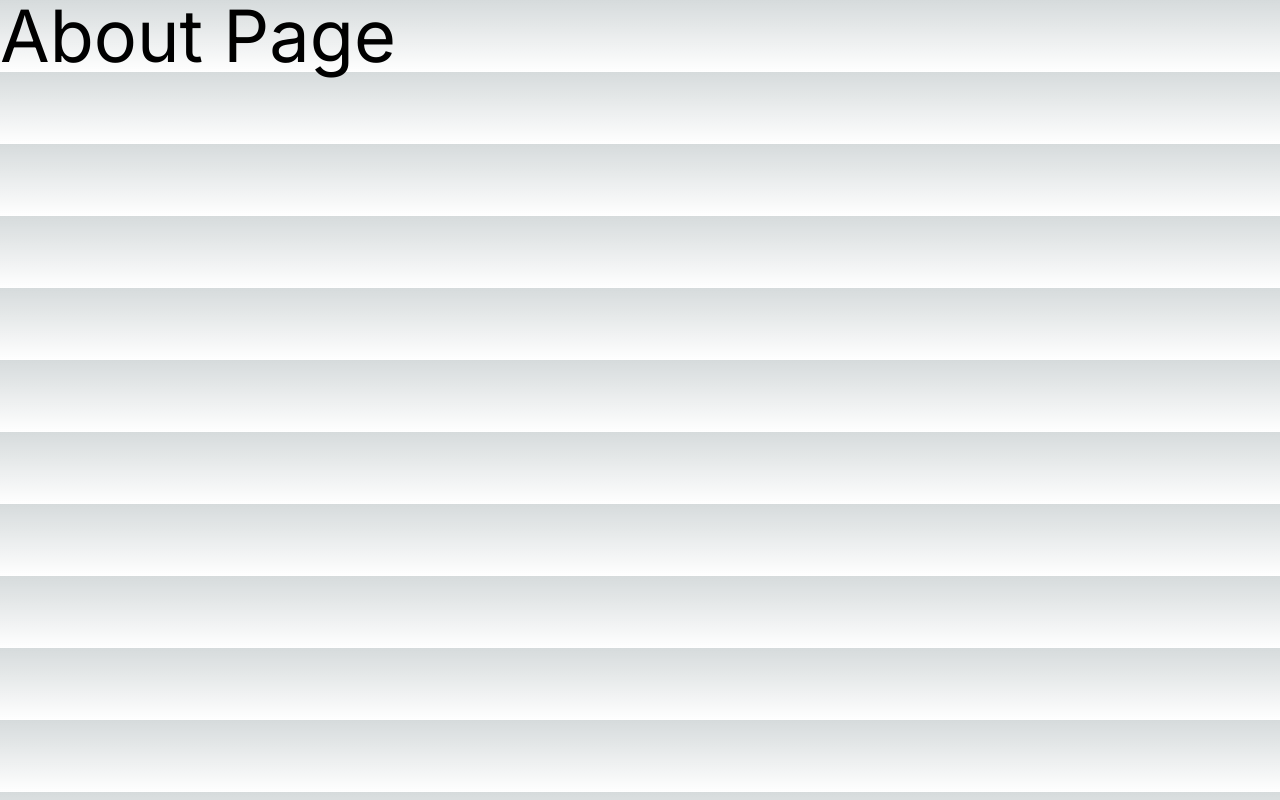
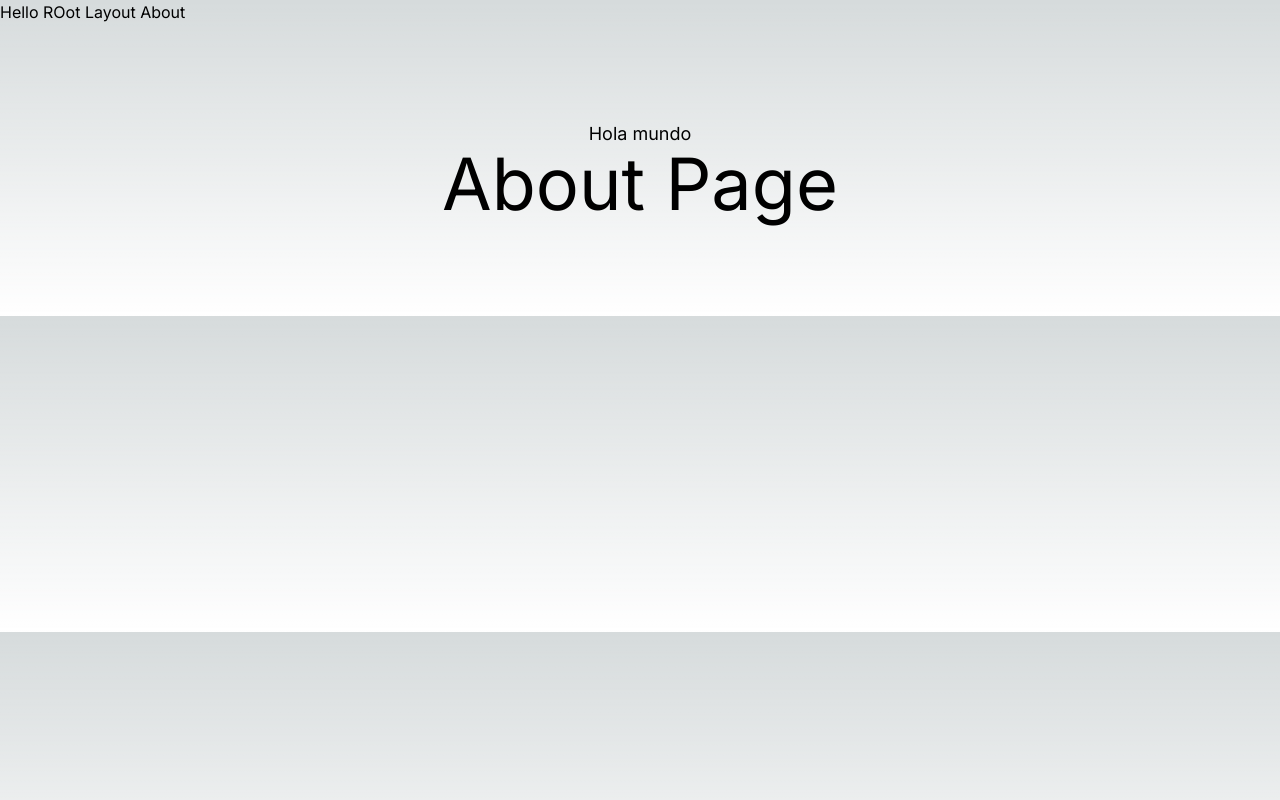
Before and after one commit to leotangram/next13-first-steps, a Next.js app: page /about in a window 1280 px wide. Built offline with nearby package versions, Linux system fonts and the light colour scheme.

Commit message:
Error Nesting Layout

```diff
--- a/app/about/page.tsx
+++ b/app/(general)/about/page.tsx
@@ -7,7 +7,12 @@
 }
 
 const AboutPage = () => {
-  return <span className="text-7xl">About Page</span>
+  return (
+    <main className="flex flex-col items-center p-24">
+      <span className="text-lg">Hola mundo</span>
+      <span className="text-7xl">About Page</span>
+    </main>
+  )
 }
 
 export default AboutPage
--- /dev/null
+++ b/app/(general)/layout.tsx
@@ -0,0 +1,12 @@
+export default function GeneralLayout({
+  children
+}: {
+  children: React.ReactNode
+}) {
+  return (
+    <div>
+      <h1>Hello ROot Layout About</h1>
+      {children}
+    </div>
+  )
+}
```
Also changed, not shown: app/(general)/contact/page.tsx (renamed from app/contact/page.tsx), app/(general)/pricing/page.tsx (renamed from app/pricing/page.tsx).
